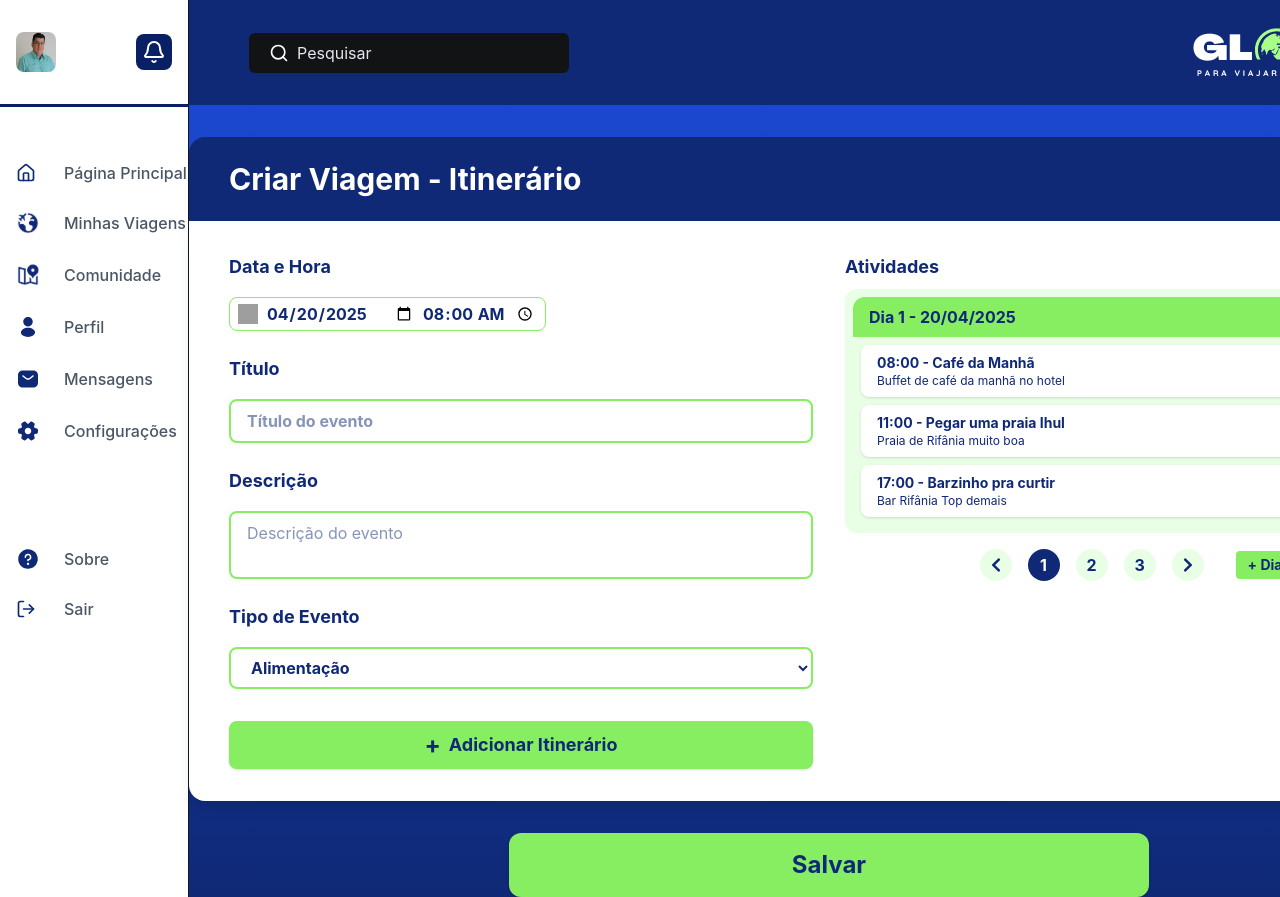
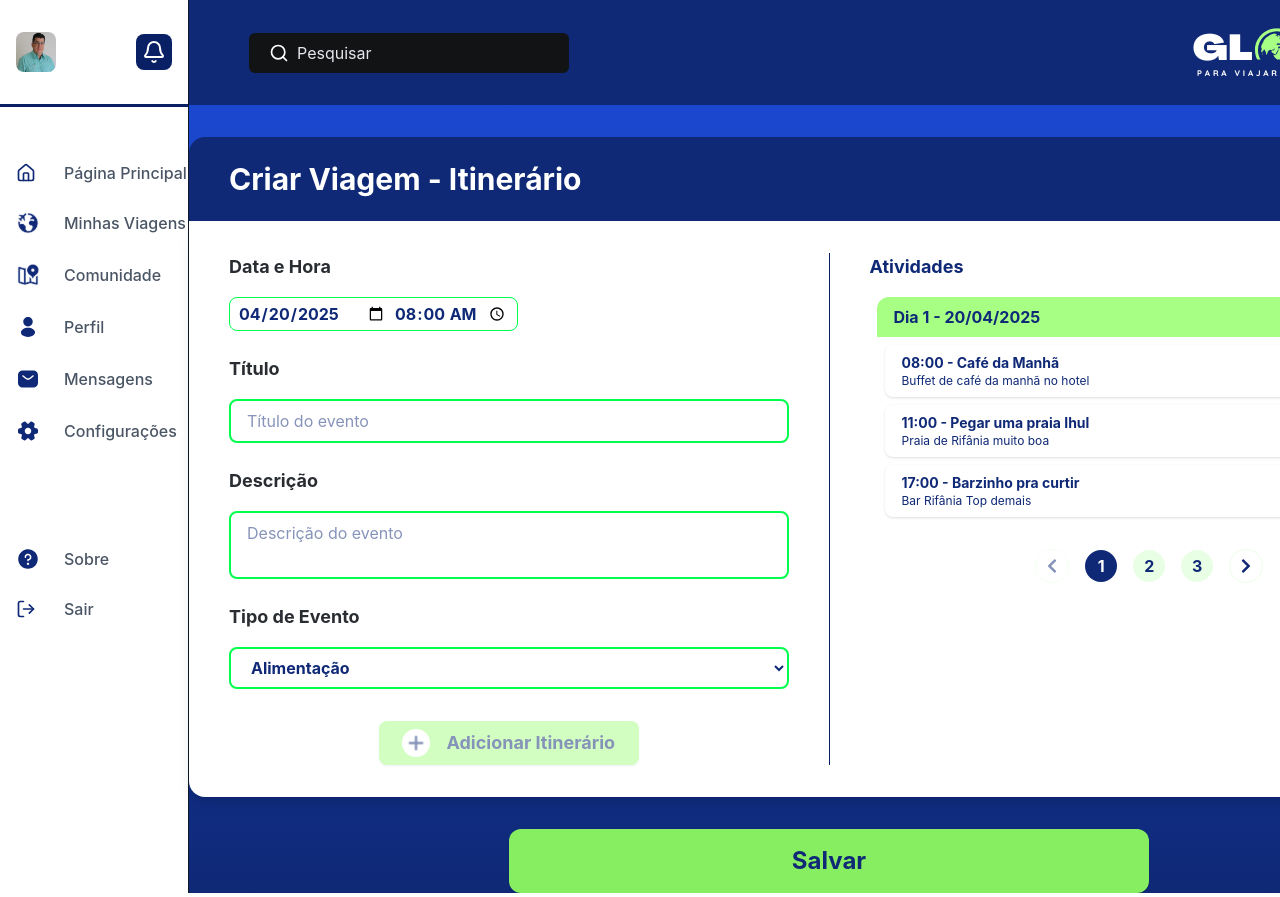
Before and after one commit to florgust/frontend-globix, a Next.js app: page /trip_itinerary in a window 1280 px wide. Shown: the top 897 px of the page. Built offline with nearby package versions, Linux system fonts and the light colour scheme; grey boxes are pictures that could not be loaded.

Commit message:
SCRUM-117: Incrementando a página de adição de itinerário

```diff
--- a/src/app/trip_itinerary/page.tsx
+++ b/src/app/trip_itinerary/page.tsx
@@ -80,22 +80,83 @@ export default function TripItinerary() {
     const [description, setDescription] = useState("");
     const [type, setType] = useState(eventTypes[0]);
 
-    // Add itinerary item
+    // Utilitário para formatar data para "dd/mm/yyyy"
+    const formatDateDisplay = (dateStr: string) => {
+        if (dateStr.includes("/")) return dateStr;
+        const [year, month, day] = dateStr.split("-");
+        return `${day.padStart(2, "0")}/${month.padStart(2, "0")}/${year}`;
+    };
+
+    // Utilitário para comparar datas (yyyy-mm-dd)
+    const getComparableDate = (dateStr: string) => {
+        if (dateStr.includes("/")) {
+            const [day, month, year] = dateStr.split("/");
+            return `${year}-${month.padStart(2, "0")}-${day.padStart(2, "0")}`;
+        }
+        return dateStr;
+    };
+
+    // Utilitário para comparar horas (hh:mm)
+    const getComparableTime = (timeStr: string) => {
+        return timeStr.padStart(5, "0");
+    };
+
+    // Adicionar atividade ao dia correto, criando o dia se necessário, mantendo ordem cronológica
     const handleAddItinerary = () => {
-        if (!title.trim()) return;
-        const activity = {
-            time,
-            title,
-            description,
-            type,
-        };
-        setItineraries((prev) =>
-            prev.map((it, idx) =>
-                idx === currentPage
-                    ? { ...it, activities: [...it.activities, activity] }
-                    : it
-            )
-        );
+        if (!title.trim() || !description.trim() || !date.trim() || !time.trim() || !type.trim()) return;
+
+        const displayDate = formatDateDisplay(date);
+        const comparableDate = getComparableDate(date);
+
+        setItineraries(prev => {
+            // Procura se já existe o dia
+            let found = false;
+            let newItineraries = prev.map(it => {
+                if (getComparableDate(it.date) === comparableDate) {
+                    found = true;
+                    // Verifica se já existe atividade no mesmo horário
+                    const exists = it.activities.some(a => getComparableTime(a.time) === getComparableTime(time));
+                    if (exists) {
+                        alert("Já existe um evento neste horário para este dia.");
+                        return it;
+                    }
+                    // Adiciona atividade e ordena por hora
+                    const newActivities = [
+                        ...it.activities,
+                        { time, title, description, type }
+                    ].sort((a, b) => getComparableTime(a.time).localeCompare(getComparableTime(b.time)));
+                    return { ...it, activities: newActivities };
+                }
+                return it;
+            });
+
+            // Se não encontrou, cria novo dia
+            if (!found) {
+                newItineraries = [
+                    ...newItineraries,
+                    {
+                        day: 0, // será ajustado depois
+                        date: displayDate,
+                        activities: [
+                            { time, title, description, type }
+                        ]
+                    }
+                ];
+            }
+
+            // Ordena os dias por data
+            newItineraries = newItineraries
+                .sort((a, b) => getComparableDate(a.date).localeCompare(getComparableDate(b.date)))
+                .map((it, idx) => ({ ...it, day: idx + 1 }));
+
+            // Atualiza página atual para o dia do evento recém adicionado
+            const newPage = newItineraries.findIndex(it => getComparableDate(it.date) === comparableDate);
+
+            setCurrentPage(newPage);
+
+            return newItineraries;
+        });
+
         setTitle("");
         setDescription("");
         setType(eventTypes[0]);
@@ -180,16 +241,11 @@ export default function TripItinerary() {
                 <div className="w-[80rem] bg-white rounded-b-2xl shadow-lg px-10 py-8 flex gap-8">
                     {/* Formulário */}
                     <div className="flex flex-col w-1/2 gap-4">
-                        <label className="font-bold text-[#0F2976] text-lg">
+                        <label className="font-bold text-[#292D32] text-lg">
                             Data e Hora
                         </label>
                         <div className="flex gap-2 items-center">
-                            <div className="flex items-center border border-[#86EE60] rounded-lg px-2 py-1 bg-white">
-                                <img
-                                    src="/images-trip_budget/calendario.svg"
-                                    alt="Calendário"
-                                    className="w-5 h-5 mr-2"
-                                />
+                            <div className="flex items-center border border-[#00FF4D] rounded-lg px-2 py-1 bg-white">
                                 <input
                                     type="date"
                                     className="outline-none border-none bg-transparent text-[#0F2976] font-bold"
@@ -204,29 +260,29 @@ export default function TripItinerary() {
                                 />
                             </div>
                         </div>
-                        <label className="font-bold text-[#0F2976] text-lg mt-2">
+                        <label className="font-bold text-[#292D32] text-lg mt-2">
                             Título
                         </label>
                         <input
-                            className="border-2 border-[#86EE60] rounded-lg px-4 py-2 text-[#0F2976] font-bold focus:outline-none"
+                            className="border-2 border-[#00FF4D] rounded-lg px-4 py-2 text-[#0F2976] focus:outline-none"
                             value={title}
                             onChange={(e) => setTitle(e.target.value)}
                             placeholder="Título do evento"
                         />
-                        <label className="font-bold text-[#0F2976] text-lg mt-2">
+                        <label className="font-bold text-[#292D32] text-lg mt-2">
                             Descrição
                         </label>
                         <textarea
-                            className="border-2 border-[#86EE60] rounded-lg px-4 py-2 text-[#0F2976] font-normal focus:outline-none resize-none"
+                            className="border-2 border-[#00FF4D] rounded-lg px-4 py-2 text-[#0F2976] font-normal focus:outline-none resize-none"
                             value={description}
                             onChange={(e) => setDescription(e.target.value)}
                             placeholder="Descrição do evento"
                         />
-                        <label className="font-bold text-[#0F2976] text-lg mt-2">
+                        <label className="font-bold text-[#292D32] text-lg mt-2">
                             Tipo de Evento
                         </label>
                         <select
-                            className="border-2 border-[#86EE60] rounded-lg px-4 py-2 text-[#0F2976] font-bold focus:outline-none"
+                            className="border-2 border-[#00FF4D] rounded-lg px-4 py-2 text-[#0F2976] font-bold focus:outline-none"
                             value={type}
                             onChange={(e) => setType(e.target.value)}
                         >
@@ -236,21 +292,35 @@ export default function TripItinerary() {
                                 </option>
                             ))}
                         </select>
-                        <button
-                            className="flex items-center justify-center gap-2 mt-4 bg-[#86EE60] text-[#0F2976] font-bold px-6 py-2 rounded-lg text-lg shadow hover:bg-[#4be05a] transition"
-                            onClick={handleAddItinerary}
-                            type="button"
-                        >
-                            <span className="text-2xl">+</span> Adicionar Itinerário
-                        </button>
+                        <div className="flex justify-center">
+                            <button
+                                className="flex items-center justify-center gap-2 mt-4 bg-[#A7FF84] text-[#0F2976] font-bold py-2 rounded-lg text-lg shadow hover:bg-[#4be05a] transition cursor-pointer disabled:opacity-50 disabled:cursor-not-allowed w-65 border-[#C4C4C4]"
+                                onClick={handleAddItinerary}
+                                type="button"
+                                disabled={
+                                    !title.trim() ||
+                                    !description.trim() ||
+                                    !date.trim() ||
+                                    !time.trim() ||
+                                    !type.trim()
+                                }
+                            >
+                                <span className="w-7 h-7 flex items-center justify-center rounded-full bg-white mr-2">
+                                    <img src="/images-trip_itinerary/mais.svg" alt="Adicionar" className="w-5 h-5" />
+                                </span>
+                                Adicionar Itinerário
+                            </button>
+                        </div>
                     </div>
+                    {/* Linha vertical divisória */}
+                    <div className="w-px bg-[#092064] mx-2" />
                     {/* Atividades */}
                     <div className="flex flex-col w-1/2">
                         <div className="font-bold text-[#0F2976] text-lg mb-2">
                             Atividades
                         </div>
-                        <div className="bg-[#E9FFE5] rounded-xl p-2 mb-2">
-                            <div className="flex items-center justify-between bg-[#86EE60] rounded-t-xl px-4 py-2">
+                        <div className="rounded-xl p-2 mb-2">
+                            <div className="flex items-center justify-between bg-[#A7FF84] rounded-t-xl px-4 py-2">
                                 <span className="font-bold text-[#0F2976] text-base">
                                     Dia {itineraries[currentPage].day} - {itineraries[currentPage].date}
                                 </span>
@@ -296,13 +366,17 @@ export default function TripItinerary() {
                                     </div>
                                 ))}
                             </div>
+
                         </div>
                         {/* Paginação */}
                         <div className="flex items-center justify-center gap-4 mt-2">
                             <button
-                                className="p-2 rounded-full bg-[#E9FFE5] text-[#0F2976] hover:bg-[#86EE60] transition"
-                                onClick={handlePrev}
+                                className={`p-2 rounded-full text-[#0F2976] transition border border-[#E9FFE5] ${
+                                    currentPage === 0 ? "opacity-50 cursor-not-allowed" : "hover:bg-[#E9FFE5]"
+                                }`}
+                                onClick={currentPage === 0 ? undefined : handlePrev}
                                 disabled={currentPage === 0}
+                                tabIndex={currentPage === 0 ? -1 : 0}
                             >
                                 <FaChevronLeft />
                             </button>
@@ -320,21 +394,25 @@ export default function TripItinerary() {
                                 </button>
                             ))}
                             <button
-                                className="p-2 rounded-full bg-[#E9FFE5] text-[#0F2976] hover:bg-[#86EE60] transition"
-                                onClick={handleNext}
+                                className={`p-2 rounded-full text-[#0F2976] transition border border-[#E9FFE5] ${
+                                    currentPage === itineraries.length - 1
+                                        ? "opacity-50 cursor-not-allowed"
+                                        : "hover:bg-[#E9FFE5]"
+                                }`}
+                                onClick={
+                                    currentPage === itineraries.length - 1
+                                        ? undefined
+                                        : handleNext
+                                }
                                 disabled={currentPage === itineraries.length - 1}
+                                tabIndex={currentPage === itineraries.length - 1 ? -1 : 0}
                             >
                                 <FaChevronRight />
                             </button>
-                            <button
-                                className="ml-4 px-3 py-1 rounded bg-[#86EE60] text-[#0F2976] font-bold text-sm hover:bg-[#4be05a] transition"
-                                onClick={handleAddDay}
-                                type="button"
-                            >
-                                + Dia
-                            </button>
                         </div>
+
                     </div>
+
                 </div>
                 <div className="flex justify-center mt-8 w-full">
                     <button
```
Also changed, not shown: public/images-trip_itinerary/mais.svg (added).
